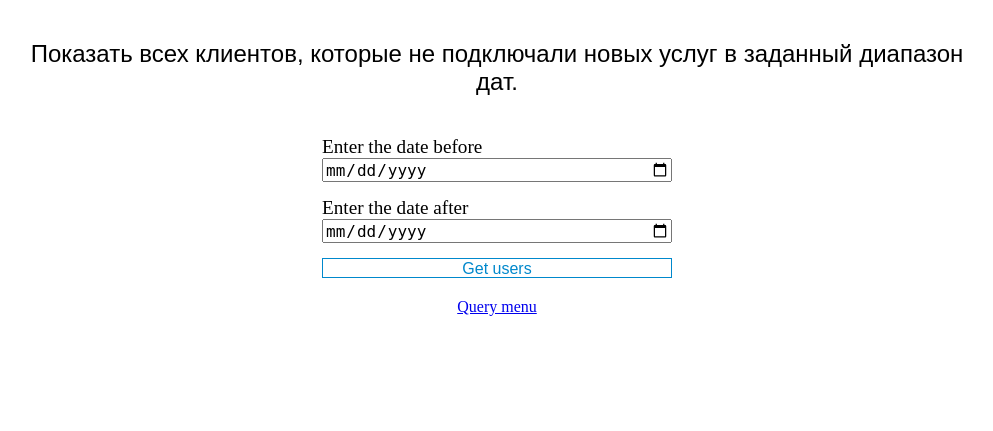
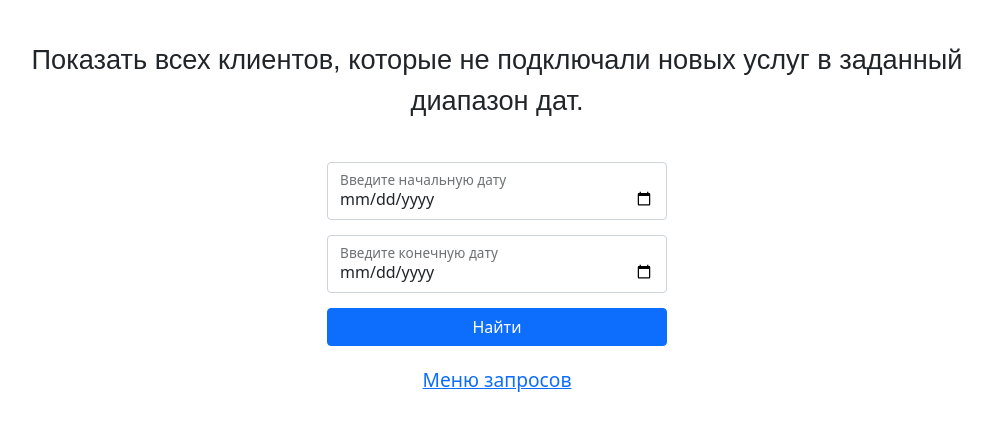
Before and after one commit to pekanboy/university, a Flask app: page /db/all-clients-not-connect-for-period in a window 1280 px wide. Shown: the top 431 px of the page, without its empty margins (143-1136 px from the left). Run offline with Flask 2, Linux system fonts and the light colour scheme.

Commit message:
good template for start coursework

```diff
--- a/app.py
+++ b/app.py
@@ -4,10 +4,12 @@
 app = Flask(__name__)
 app.register_blueprint(dbHandler, url_prefix='/db')
 
+isAuth = False
+
 
 @app.route('/')
 def index():
-    return render_template('index.html')
+    return render_template('index.html', isAuth=isAuth)
 
 
 @app.route('/exit')
@@ -16,4 +18,4 @@
 
 
 if __name__ == '__main__':
-    app.run(host='localhost', port=8080)
+    app.run(host='localhost', port=8000)
--- a/dbHandler/routes.py
+++ b/dbHandler/routes.py
@@ -8,10 +8,6 @@
     {
         'name': 'Показать всех клиентов, которые не подключали новых услуг в заданный диапазон дат.',
         'url': '/db/all-clients-not-connect-for-period'
-    },
-    {
-        'name': 'Показать все услуги, цена которых выше заданного значения.',
-        'url': '/db/all-services-where-price-bigger'
     }
 ]
 
@@ -41,14 +37,4 @@
 
         sql = provider.get('dateUser.sql', before=before, after=after)
         data = provider.exec(sql)
-        return render_template('dbHandler/dateUser.html', description=config[0].get('name'), isResponse=True, data=data, vb=before, va=after)
-
-
-@dbHandler.route('/all-services-where-price-bigger', methods=["GET", "POST"])
-def allServicesWherePriceBigger():
-    if request.method == "GET":
-        return render_template('dbHandler/servicePriceBigger.html', description=config[1].get('name'))
-    price = int(request.form.get('price'))
-    sql = provider.get('servicePriceBigger.sql', price=price)
-    data = provider.exec(sql)
-    return render_template('dbHandler/servicePriceBigger.html', description=config[0].get('name'), isResponse=True, data=data, vp=price)
+        return render_template('dbHandler/response.html', schema=data['schema'], result=data['result'])
--- a/dbHandler/sql/servicePriceBigger.sql
+++ /dev/null
@@ -1,3 +0,0 @@
-select id, name, price_per_day
-from university.services as s
-where  s.price_per_day > $price
--- a/dbHandler/templates/dbHandler/dateUser.html
+++ b/dbHandler/templates/dbHandler/dateUser.html
@@ -1,49 +1,30 @@
 {% extends 'base.html' %}
 
 {% block title %}
-    <title>Request</title>
+<title>Запрос</title>
 {% endblock %}
 
 {% block pagetitle %}
-    <div class="description">
-        {{ description }}
-    </div>
+<div class="description">
+    {{ description }}
+</div>
 {% endblock %}
 
 {% block content %}
-    <div class="query-menu">
-        <form class="query-form" action="{{ url_for('dbHandler.allClientsNotConnectForPeriod') }}" method="post">
-            <label>Enter the date before</label>
-            <input type="date" placeholder="enter the date before" name="before" value={{vb}}>
-            <label>Enter the date after</label>
-            <input type="date" placeholder="enter the date after" name="after" value={{va}}>
-            <button type="submit">Get users</button>
-        </form>
-    </div>
+<div class="query-menu">
+    <form class="query-form" action="{{url_for('dbHandler.allClientsNotConnectForPeriod')}}" method="post">
+        <div class="form-floating">
+            <input type="date" class="form-control" id="date_before" name="before">
+            <label for="date_before">Введите начальную дату</label>
+        </div>
+        <div class="form-floating">
+            <input type="date" class="form-control" id="date_after" name="after">
+            <label for="date_after">Введите конечную дату</label>
+        </div>
+        <button class="btn btn-primary" type="submit">Найти</button>
+    </form>
 
-    <a href="/db" class="return-a">Query menu</a>
+    <a href="/db" class="return-btn">Меню запросов</a>
+</div>
 
-    {% if isResponse %}
-        <div class="response-block">
-            {% if data %}
-                Response. Before date: {{ vb }}. After date: {{ va }}.
-                <table>
-                    <tr>
-                        <th>id</th>
-                        <th>name</th>
-                        <th>address</th>
-                    </tr>
-                    {% for user in data %}
-                        <tr style="margin-bottom: 10px">
-                            <th>{{ user.id }}</th>
-                            <th>{{ user.name }}</th>
-                            <th>{{ user.address }}</th>
-                        </tr>
-                    {% endfor %}
-                </table>
-            {% else %}
-                Noting was found
-            {% endif %}
-        </div>
-    {% endif %}
 {% endblock %}
--- a/static/style/base.css
+++ b/static/style/base.css
@@ -21,3 +21,8 @@
     padding-right: 10px;
     padding-left:  10px;
 }
+
+a.disabled {
+  color: gray;
+  pointer-events: none;
+}
--- a/static/style/index.css
+++ b/static/style/index.css
@@ -1,5 +1,4 @@
 .query-menu {
-    /*font-family: "Apple SD Gothic Neo", sans-serif;*/
     font-size: 1.2rem;
 
     max-width: 600px;
@@ -14,10 +13,6 @@
     text-decoration: underline;
 }
 
-.query-menu > ol {
-    list-style: decimal-leading-zero;
+.query-menu > ul {
+    margin-top: 20px;
 }
-
-.query-menu > ol > li {
-    margin-bottom: 5px;
-}
--- a/static/style/query.css
+++ b/static/style/query.css
@@ -1,43 +1,24 @@
 .description {
-    font-size: 1.5rem;
+    font-size: 1.7rem;
 }
 
 form.query-form {
-    display: flex;
-    flex-direction: column;
-
     max-width: 350px;
     margin: 0 auto;
 
     padding: 10px 5px;
 }
 
-form.query-form > input {
+form.query-form > div {
     font-size: 1rem;
     margin-bottom: 15px;
-    height: 20px;
 }
 
 form.query-form > button {
-    font-size: 1rem;
-    border: 1px solid #0088cc;
-    color: #0088cc;
-    background: white;
-    height: 20px;
+    width: 100%;
 }
 
-form.query-form > button:hover {
-    background: #defaff;
-}
-
-.response-block {
-    max-width: 400px;
-    margin: 40px auto 0;
-
-    font-size: 1rem;
-}
-
-.return-a {
+.return-btn {
     text-align: center;
 
     margin: 10px auto 0;
@@ -46,14 +27,3 @@
     left: 50%;
     transform: translateX(-50%);
 }
-
-table {
-    max-width: 400px;
-    border-collapse: collapse;
-}
-
-th {
-    width: 33%;
-    text-align: left;
-
-}
--- a/templates/base.html
+++ b/templates/base.html
@@ -2,6 +2,7 @@
 <html lang="en">
 <head>
     <meta charset="UTF-8">
+    <link href="https://cdn.jsdelivr.net/npm/bootstrap@5.1.3/dist/css/bootstrap.min.css" rel="stylesheet" integrity="sha384-1BmE4kWBq78iYhFldvKuhfTAU6auU8tT94WrHftjDbrCEXSU1oBoqyl2QvZ6jIW3" crossorigin="anonymous">
     <link rel="shortcut icon" href="../static/image/favicon.ico">
     <link rel="stylesheet" href="../static/style/base.css">
     <link rel="stylesheet" href="../static/style/query.css">
--- a/useMySql/sqlProvider.py
+++ b/useMySql/sqlProvider.py
@@ -29,4 +29,7 @@
 
                 for row in cursor.fetchall():
                     result.append(dict(zip(schema, row)))
-                return result
+                return {
+                    "schema": schema,
+                    "result": result
+                }
```
Also changed, not shown: dbHandler/templates/dbHandler/menu.html (+7 -7 lines), dbHandler/templates/dbHandler/response.html (added, +32 -0 lines), dbHandler/templates/dbHandler/servicePriceBigger.html (deleted, +0 -47 lines), templates/index.html (+23 -9 lines).
